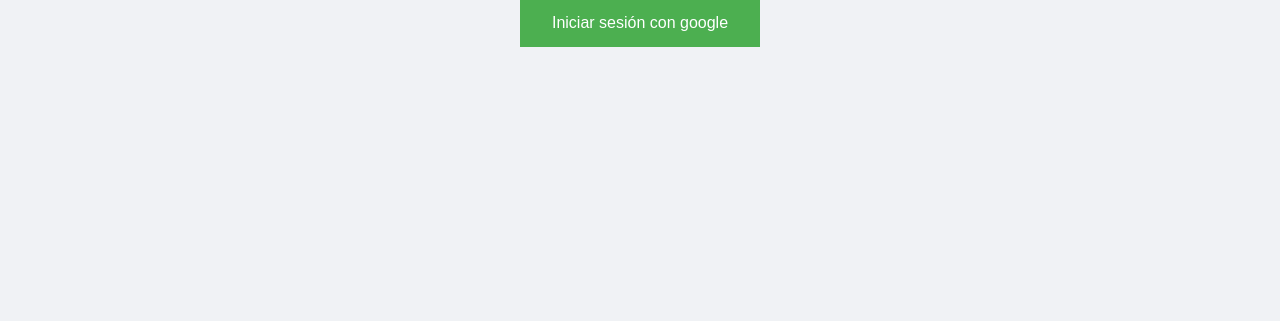
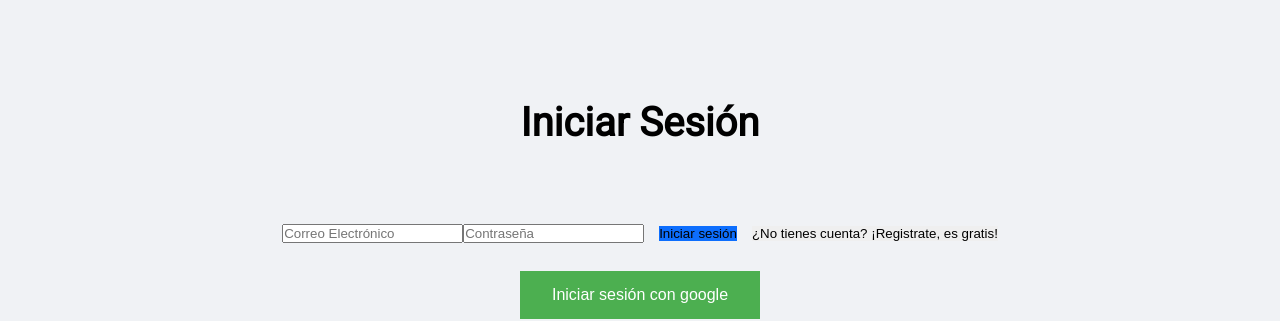
Before and after one commit to brian125/pet-demo-empresarial, a React (Create React App) app: page / in a window 1280 px wide. Shown: the part 218-539 px from the top of the page. Built offline with nearby package versions, Linux system fonts and the light colour scheme; no server answers.

Commit message:
Login con usuario y contraseña

```diff
--- a/src/pages/private/MyQuestions.jsx
+++ b/src/pages/private/MyQuestions.jsx
@@ -21,19 +21,19 @@
     const sweetAlert = (id) => {
         const Swal = require('sweetalert2')
         Swal.fire({
-            title: 'Are you sure?',
-            text: "You won't be able to revert this!",
+            title: 'Estas seguro?',
+            text: "Una pregunta eliminada no se puede recuperar",
             icon: 'warning',
             showCancelButton: true,
             confirmButtonColor: '#3085d6',
             cancelButtonColor: '#d33',
-            confirmButtonText: 'Yes, delete it!'
+            confirmButtonText: 'Si, eliminalo!'
           }).then((result) => {
             if (result.isConfirmed) {
                 dispatch(deleteQuestion(id, myQuestions))
                 Swal.fire(
-                'Deleted!',
-                'Your file has been deleted.',
+                'Eliminado!',
+                'Tu pregunta ha sido eliminada.',
                 'success'
               )
             }
--- /dev/null
+++ b/src/pages/public/Login.jsx
@@ -0,0 +1,56 @@
+import React from 'react'
+import { useState } from 'react'
+import { app } from '../../service/firebase';
+
+export const Login = (props) => {
+
+    const [ isRegistrando, setIsRegistrando ] = useState(false)
+
+    const crearUsuario = (correo, contraseña) => {
+        app.auth().createUserWithEmailAndPassword(correo, contraseña)
+        .then((usuarioFirebase) => {
+            console.log("usuario creado", usuarioFirebase)
+            props.setUsuario(usuarioFirebase);
+        });
+    }
+
+    const iniciarSesion = (correo, contraseña) => {
+        app.auth().signInWithEmailAndPassword(correo, contraseña)
+        .then((usuarioFirebase) => {
+            props.setUsuario(usuarioFirebase);
+        })
+    }
+
+    const submitHandler = (e) => {
+        e.preventDefault();
+        const correo = e.target.emailField.value;
+        const contraseña = e.target.passwordField.value;
+
+        if(isRegistrando){
+            crearUsuario(correo, contraseña);
+        }
+
+        if(!isRegistrando){
+            iniciarSesion(correo, contraseña);
+        }
+    }
+
+    return (
+        <div>
+            <form onSubmit={submitHandler} className='mt-5 py-5 px-5 form-ingreso'>
+                <h1 style={{margin: "50px"}}>{ isRegistrando ? "Regístrate" : "Iniciar Sesión" }</h1>
+                <input type="email" id="emailField" placeholder='Correo Electrónico' className="form-control" style={{margin: "10px 0"}}/>
+                <input type="password" id="passwordField" placeholder='Contraseña' className="form-control" />
+                <button type='submit' className="btn btn-primary" style={{background: "#0d6efd", border: "none", margin: "30px 15px"}}>
+                    {isRegistrando ? "Regístrate" : "Iniciar sesión"}
+                </button>
+                <button type='submit' onClick={() => setIsRegistrando(!isRegistrando)} className="btn btn-light" style={{border: "none", margin: "30px 0"}}>
+                { isRegistrando
+                    ? "¿Ya tienes cuenta? ¡Inicia sesión!"
+                    : "¿No tienes cuenta? ¡Registrate, es gratis!"
+                }
+            </button>
+            </form>
+        </div>
+    )
+}
--- a/src/service/firebase.js
+++ b/src/service/firebase.js
@@ -2,12 +2,12 @@
 import "firebase/compat/auth"
 
 export const app = firebase.initializeApp({
-        "projectId": "quetions-app",
-        "appId": "1:1088315107365:web:8c2e1b99a45bfdcf4737cc",
-        "storageBucket": "quetions-app.appspot.com",
-        "apiKey": "AIzaSyDal7rcOVzjHkxZPAbNBOEED77AsqaABNk",
-        "authDomain": "quetions-app.firebaseapp.com",
-        "messagingSenderId": "1088315107365"
+        apiKey: "AIzaSyA0AUNvypAsuu-0OSrMlXwWx5X7o1Rtnz4",
+        authDomain: "pet-project-demo.firebaseapp.com",
+        projectId: "pet-project-demo",
+        storageBucket: "pet-project-demo.appspot.com",
+         messagingSenderId: "537603280079",
+        appId: "1:537603280079:web:a1e91973b0154cd480bbba"
 })
 
 export const google = new firebase.auth.GoogleAuthProvider();
```
